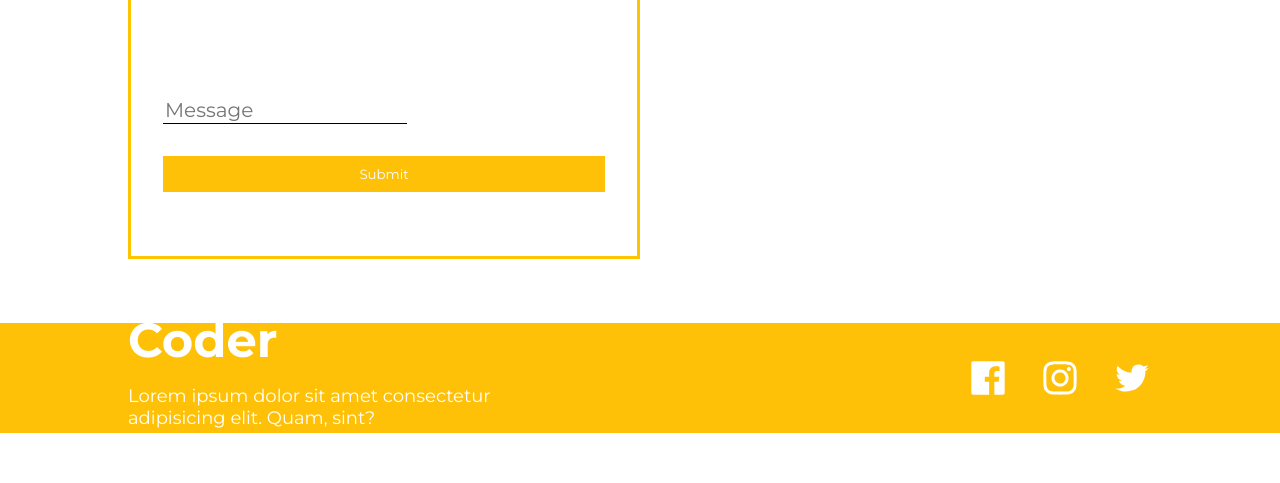
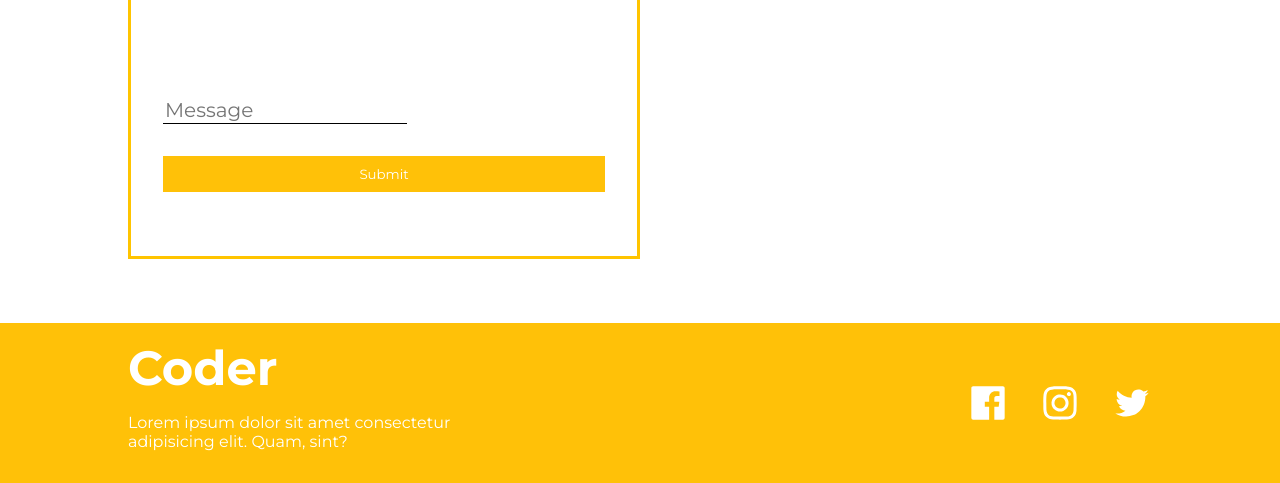
Before and after one commit to nkholim/coder, a plain HTML site: page index.html in a window 1280 px wide. Shown: the part 2959-3442 px from the top of the page. Before the commit the page ends 3404 px from the top, so only its background shows below. Drawn offline with Linux system fonts and the light colour scheme.

Commit message:
update coder project

```diff
--- a/style.css
+++ b/style.css
@@ -339,19 +339,19 @@ form h1 {
 }
 
 footer {
-  padding: 16px 128px;
+  padding: 8px 128px;
   background-color: #ffc108;
   color: white;
   display: flex;
   justify-content: space-between;
   align-items: center;
-  height: 110px;
+  height: 160px;
 }
 
 footer p {
   color: white;
   width: 70%;
-  font-size: 18px;
+  font-size: 16px;
 }
 
 .social-icon {
```
